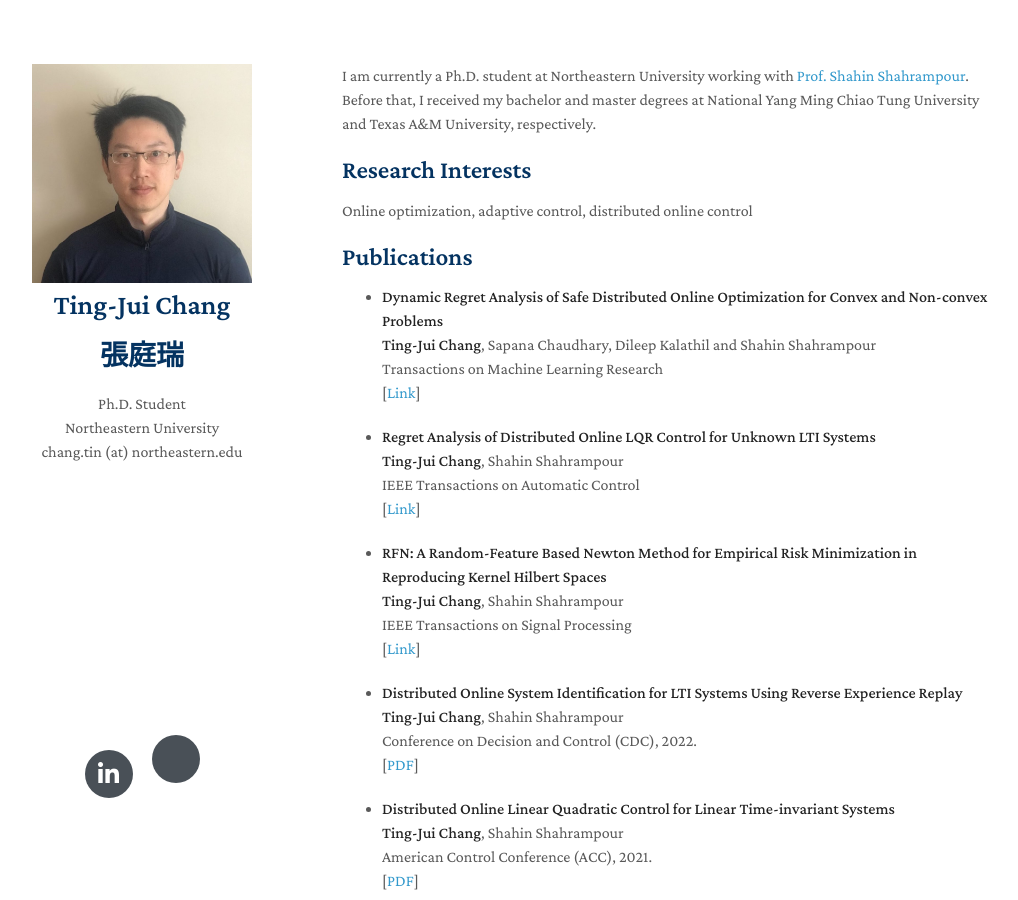
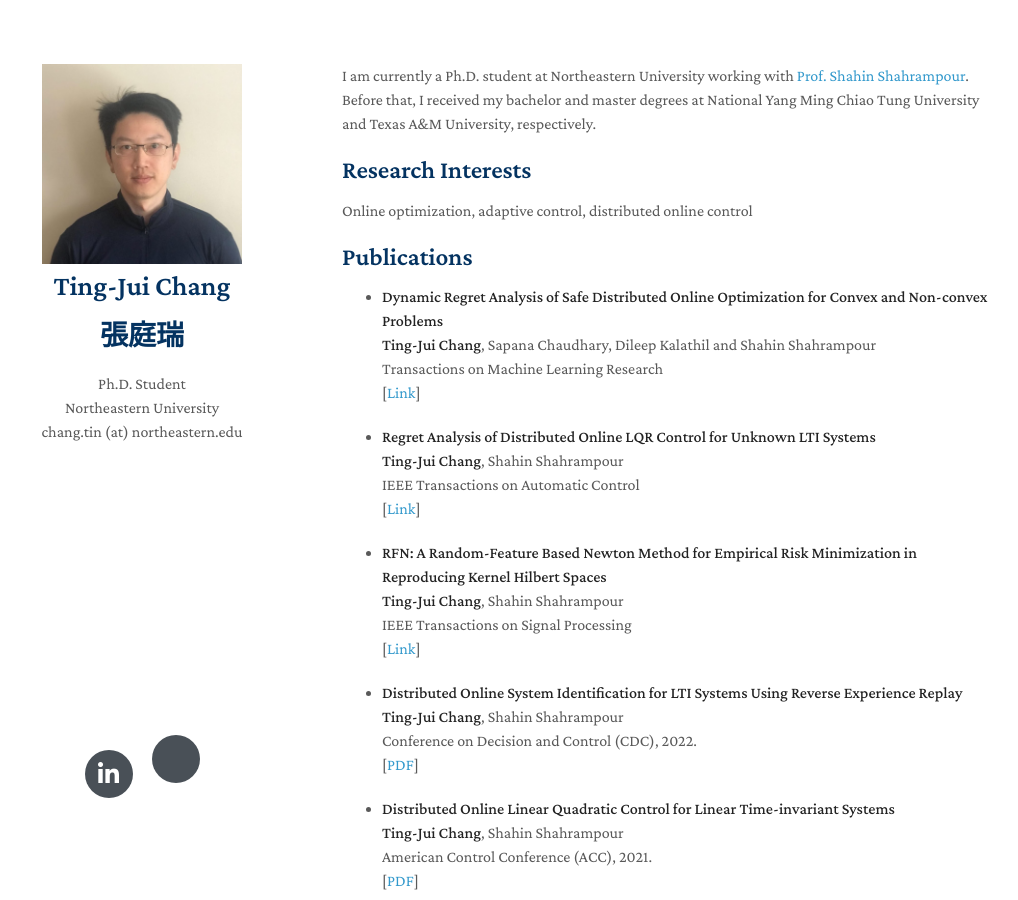
Before and after one commit to tingjui/MyWeb, a Jekyll site: the page built from index.md, in a window 1280 px wide and 900 px high. Shown: the whole window, without its empty margins (128-1146 px from the left). Built offline with Jekyll 4.4.1, drawn with Linux system fonts in a browser that asks for light colours; nearby versions of some CDN libraries; a style sheet for code colours, icons or effects is not loaded.

Commit message:
Update homepage.html

```diff
--- a/_layouts/homepage.html
+++ b/_layouts/homepage.html
@@ -39,7 +39,7 @@
 
         {% if site.avatar %}
 <!--          class="image avatar" -->
-        <a><img src="{{site.avatar}}" alt="avatar" onContextMenu="return false" /></a>
+        <a><img src="{{site.avatar}}" alt="avatar" onContextMenu="return false" style="width: 200px; height: auto;" /></a>
         {% endif %}
 
         <h1>{{ site.title1 }}</h1>
```
